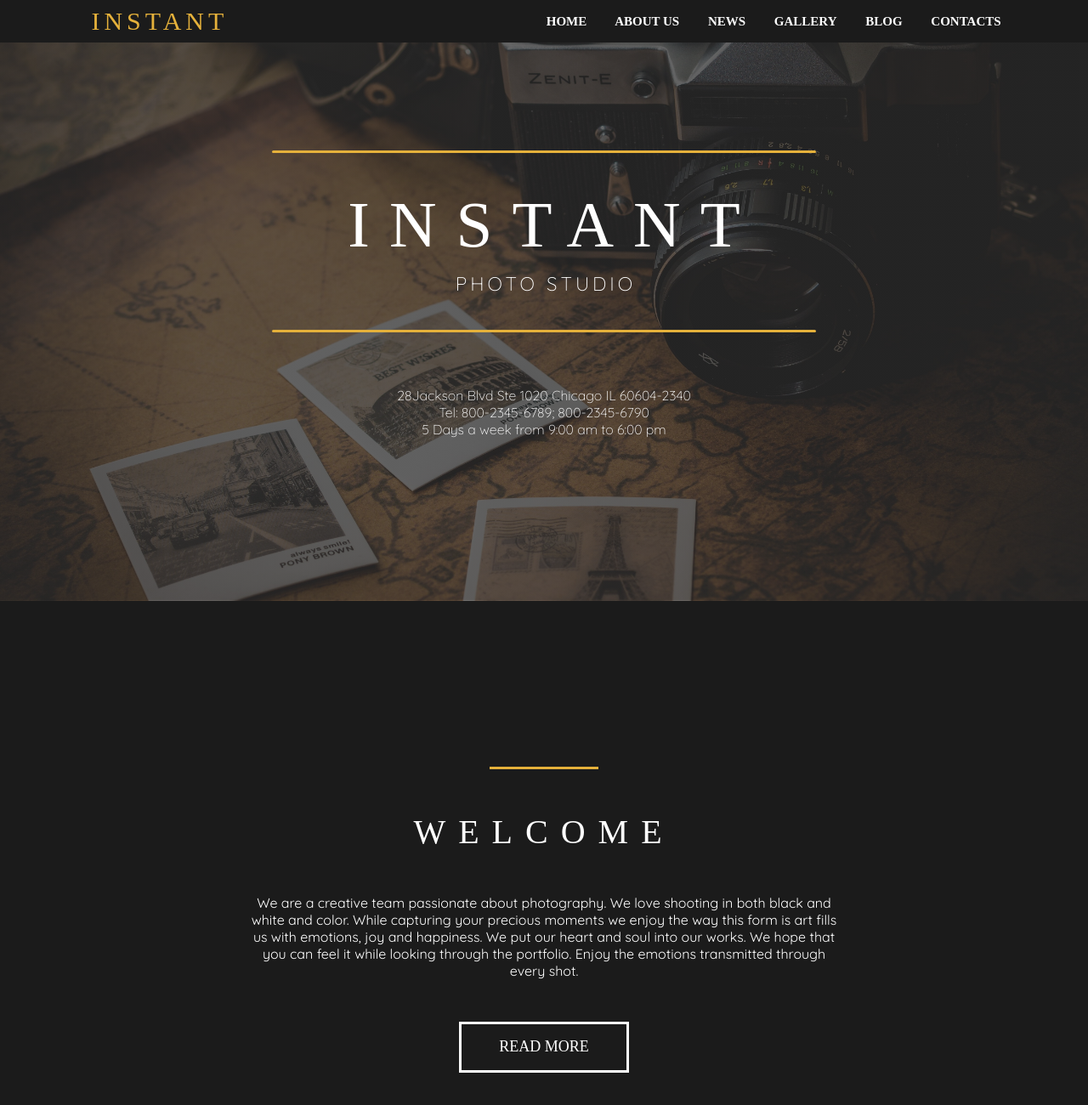
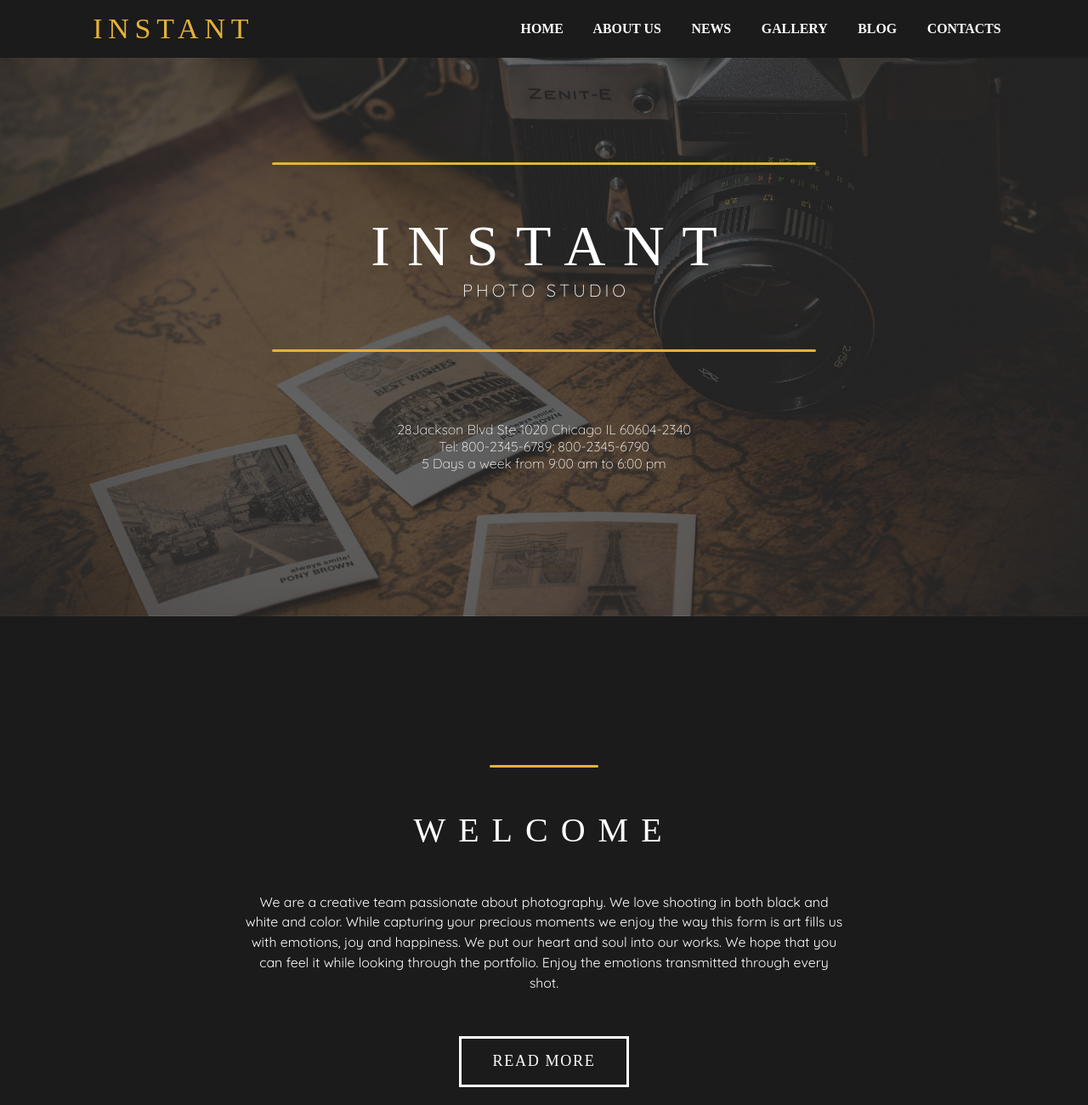
Before and after one commit to LozanciucSabina/Photo-company-site, a plain HTML site: page Landing.html in a window 1280 px wide. Shown: the top 1300 px of the page at 85% size. Drawn offline with Linux system fonts and the light colour scheme; a web font is replaced by a local one.

Commit message:
Rescaled text on nav, hero

```diff
--- a/Style.scss
+++ b/Style.scss
@@ -25,13 +25,13 @@ html {
   box-sizing: inherit;
 }
 
-.grid {
+body {
     @include fluid-font(16px, 40px); //give min max size range
     //@include fluid-font(1.875em, 5.625em); //also can use em values
 
 }
 
-body {
+.grid {
   display: grid;
   grid-template-columns: repeat(12, 1fr);
 }
--- a/partials/_gallery.scss
+++ b/partials/_gallery.scss
@@ -1,6 +1,13 @@
 .gallery {
   display: grid;
-  grid-template-columns: repeat(2, 1fr);
-  grid-template-rows: repeat(2, 1fr);
+  grid-template-columns: repeat(auto-fit, minmax(30em, 1fr));
+
   height: 650px;
+
+  @media screen and (max-width:700px){
+    & {
+
+    }
+
+  }
 }
--- a/partials/_hero.scss
+++ b/partials/_hero.scss
@@ -19,6 +19,8 @@
       width: 50vw;
       background-color: $accents-color;
       border-radius: 20px;
+      margin-top: 2.5em;
+      margin-bottom: 2.5em;
     }
 
     .company-name {
@@ -26,18 +28,15 @@
       width: inherit;
       font-family: $heading-font;
       font-weight: 400;
-      font-size: 3.4em;
+      font-size: 3em;
       letter-spacing: 0.3em;
       text-indent: 0.3em;
-      margin-top: 40px;
     }
 
     .sub-heading {
       text-align: center;
-      margin-bottom: 40px;
-      margin-top: 10px;
       font-family: $paragraph-font;
-      font-size: 1em;
+      font-size: 0.9em;
       font-weight: 300;
       letter-spacing: 4px;
       text-indent: 4px;
@@ -51,6 +50,7 @@
       margin-left: 10vw;
       margin-right: 10vw;
       position: relative;
+      bottom: 2.5em;
       text-align: center;
     }
 
--- a/partials/_nav.scss
+++ b/partials/_nav.scss
@@ -1,6 +1,6 @@
 
 nav {
-    height: 50px;
+    height: 3em;
     background-color: $main-backgr-color;
     display: flex;
     justify-content: space-between;
@@ -10,9 +10,9 @@ nav {
       display: inline;
       color: $accents-color;
       font-family: $heading-font;
-      font-size: 30px;
-      letter-spacing: 5px;
-      text-indent: 5px;
+      font-size: 1.5em;
+      letter-spacing: 0.2em;
+      text-indent: 0.2em;
       position: relative;
       left: 8%;
     }
@@ -20,13 +20,13 @@ nav {
     .menu {
       display: inline;
       font-family: $heading-font;
-      font-size: 15px;
+      font-size: 0.7em;
       font-weight: 600;
       position: relative;
       right: 8%;
 
       a {
-        margin-right: 30px;
+        margin-right: 2em;
         text-decoration: none;
         color: $text-color;
       }
@@ -49,11 +49,11 @@ nav {
       cursor: pointer;
 
       .bar {
-        background-color: $text-color;
-        width: 27px;
+        background-color: $accents-color;
+        width: 1.3em;
         height: 3px;
         margin: 2px;
-        border-radius: 10px;
+        border-radius: 20px;
         transition: all 1s ease;
       }
 
--- a/partials/_welcome.scss
+++ b/partials/_welcome.scss
@@ -1,7 +1,7 @@
 .welcome {
   @include flex-center;
 
-  height: 700px;
+  height: 30em;
   width: 100vw;
   background-color: $main-backgr-color;
   color: $text-color;
@@ -13,7 +13,8 @@
 
   .horizontal-line {
     background-color: $accents-color;
-    height: 3px;
+    height:0.123em;
+    border-radius: 1em;
     display: block;
     width: 10%;
   }
@@ -26,9 +27,10 @@
 
   .welcome-paragraph {
     font-family: $paragraph-font;
-    font-size: 16px;
+    font-size: 0.7em;
     text-align: center;
     width: 55%;
+    line-height: 1.5em;
   }
 
   button {
@@ -39,7 +41,8 @@
     width: 200px;
     height: 60px;
     font-family: $heading-font;
-    font-size: 18px;
+    font-size: 0.8em;
+    letter-spacing: 0.09em;
     font-weight: 400;
   }
 }
```
Also changed, not shown: Style.css, 1 other file.
